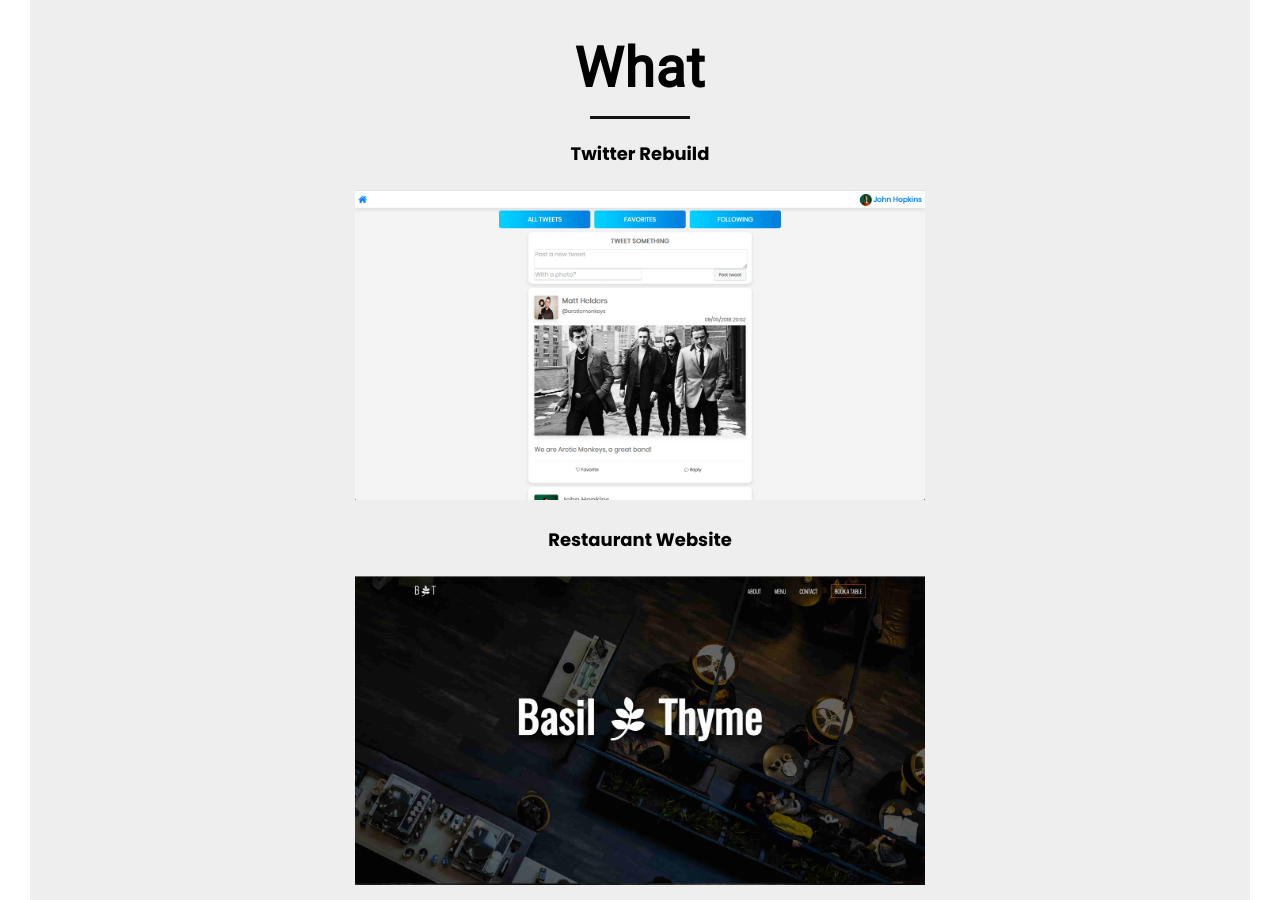
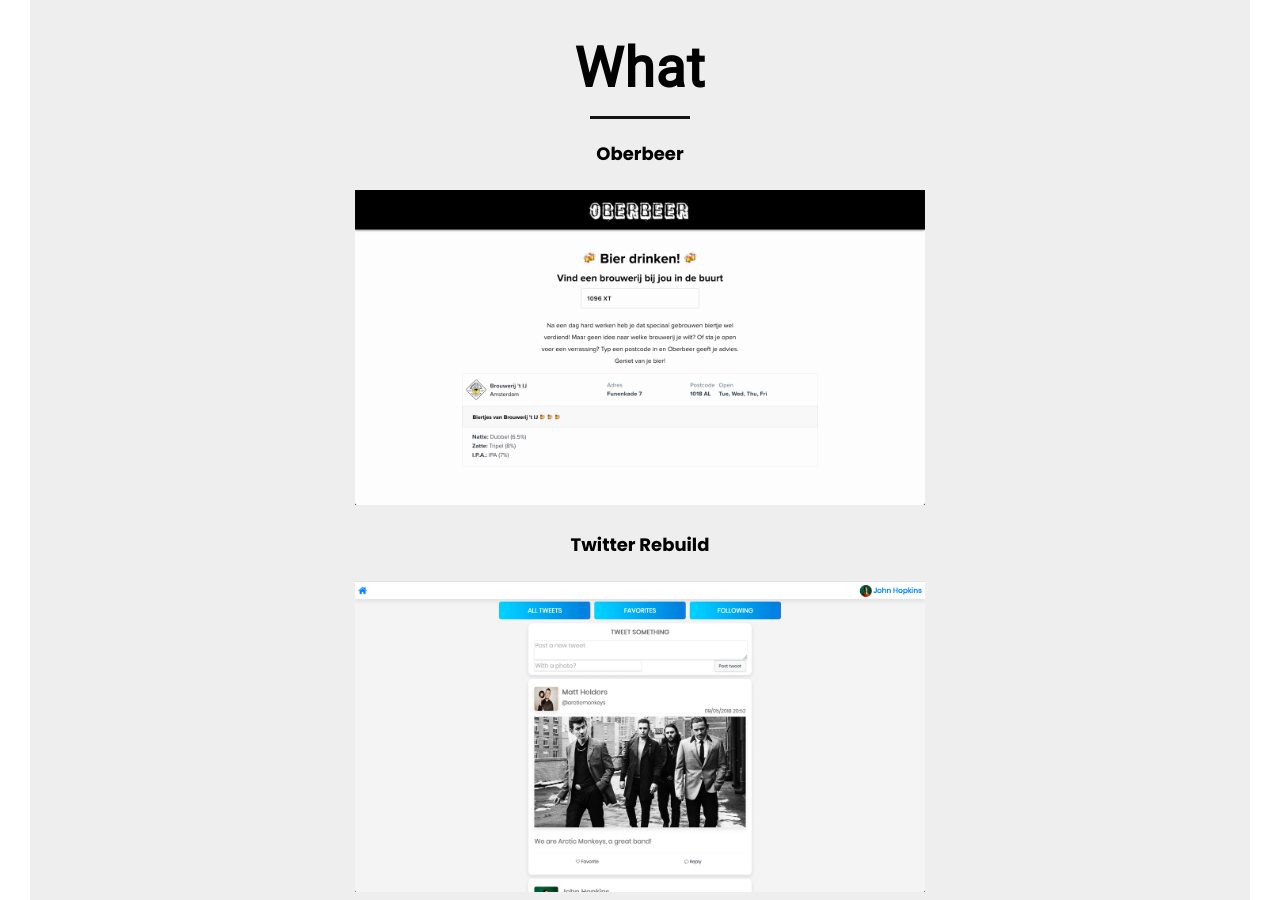
Before and after one commit to tlorent/portfolio, a website: page index.html in a window 1280 px wide. Shown: the part 1660-2560 px from the top of the page. Drawn offline with nearby package versions, Linux system fonts and the light colour scheme.

Commit message:
Added another project to portfolio.

```diff
--- a/index.html
+++ b/index.html
@@ -98,6 +98,12 @@
             <h2 class="heading-secondary">What</h2>
             <div class="row">
                 <div>
+                    <h3 class="heading-tertiary">Oberbeer</h3>
+                    <a href="https://oberbeer.now.sh/" target="blank">
+                        <img src="img/oberbeer.jpg" alt="oberbeer website" class="section-projects__images">
+                    </a>
+                </div>
+                <div>
                     <h3 class="heading-tertiary">Twitter Rebuild</h3>
                     <a href="https://vimeo.com/268659388" target="blank">
                         <img src="img/twitter.png" alt="Twitter Rebuild" class="section-projects__images">
```
Also changed, not shown: img/oberbeer.jpg (added).
